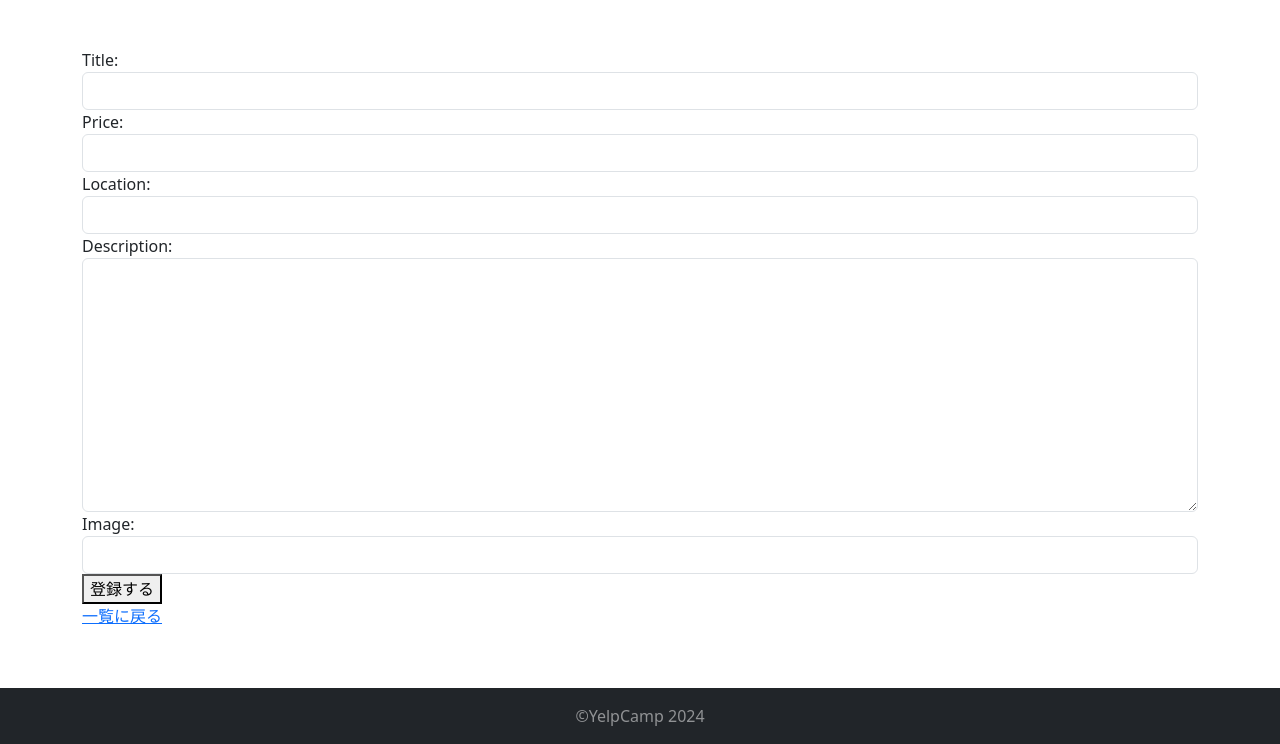
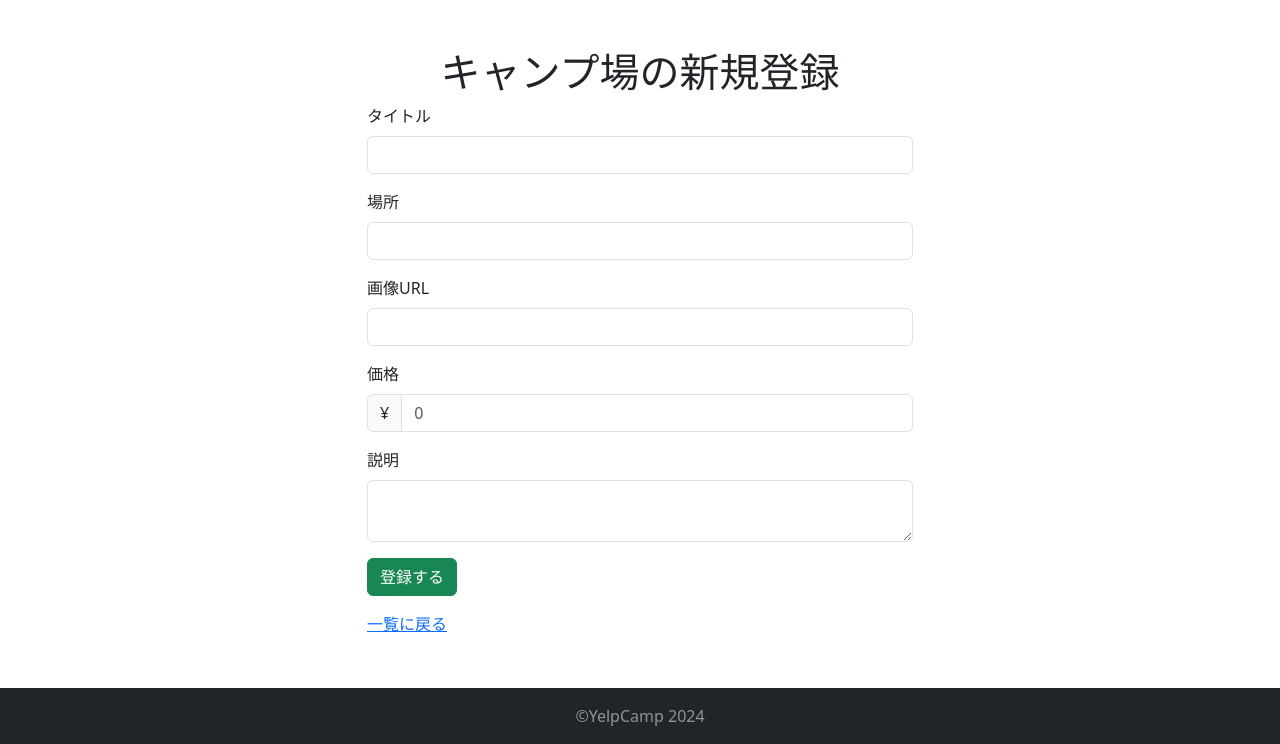
Before and after one commit to yukimnb/yelpcamp-django, a Django app: page /campgrounds/create/ in a window 1280 px wide. Shown: the part 56-800 px from the top of the page. Run offline with Django 4.2, Linux system fonts and the light colour scheme.

Commit message:
新規登録フォームにスタイルを適用

```diff
--- a/YelpCamp/campgrounds/forms.py
+++ /dev/null
@@ -1,14 +0,0 @@
-from django.forms import ModelForm
-
-from .models import Campground
-
-
-class CreateForm(ModelForm):
-    class Meta:
-        model = Campground
-        fields = "__all__"
-
-    def __init__(self, *args, **kwargs):
-        super().__init__(*args, **kwargs)
-        for field in self.fields.values():
-            field.widget.attrs.update({"class": "form-control"})
--- a/YelpCamp/campgrounds/templates/create.html
+++ b/YelpCamp/campgrounds/templates/create.html
@@ -5,11 +5,46 @@
 
 <!-- Avoid Prettier -->
 {% block contents %}
-<form method="POST" enctype="multipart/form-data">
-  {% csrf_token %} {% for field in form %}
-  <div>{{ field.label_tag }} {{ field }}</div>
-  {% endfor %}
-  <button>登録する</button>
-</form>
-<a href="{% url 'campgrounds:list' %}">一覧に戻る</a>
+<div class="row">
+  <h1 class="text-center">キャンプ場の新規登録</h1>
+  <div class="offset-3 col-6">
+    <form method="POST" enctype="multipart/form-data">
+      {% csrf_token %}
+      <div class="mb-3">
+        <label class="form-label" for="title">タイトル</label>
+        <input class="form-control" type="text" name="title" id="title" />
+      </div>
+      <div class="mb-3">
+        <label class="form-label" for="location">場所</label>
+        <input class="form-control" type="text" name="location" id="location" />
+      </div>
+      <div class="mb-3">
+        <label class="form-label" for="image">画像URL</label>
+        <input class="form-control" type="text" name="image" id="image" />
+      </div>
+      <div class="mb-3">
+        <label class="form-label" for="price">価格</label>
+        <div class="input-group">
+          <span class="input-group-text" id="price-label">&yen;</span>
+          <input
+            type="number"
+            class="form-control"
+            id="price"
+            placeholder="0"
+            aria-label="価格"
+            aria-describedby="price-label"
+            name="price" />
+        </div>
+      </div>
+      <div class="mb-3">
+        <label class="form-label" for="description">説明</label>
+        <textarea class="form-control" name="description" id="description"></textarea>
+      </div>
+      <div class="mb-3">
+        <button class="btn btn-success">登録する</button>
+      </div>
+    </form>
+    <a href="{% url 'campgrounds:list' %}">一覧に戻る</a>
+  </div>
+</div>
 {% endblock contents %}
--- a/YelpCamp/campgrounds/templates/detail.html
+++ b/YelpCamp/campgrounds/templates/detail.html
@@ -5,6 +5,7 @@
 
 <!-- Avoid Prettier -->
 {% block contents %}
+
 <h1>{{ campground.title }}</h1>
 <h2>{{ campground.location }}</h2>
 <p>{{ campground.price }}</p>
--- a/YelpCamp/campgrounds/views.py
+++ b/YelpCamp/campgrounds/views.py
@@ -2,7 +2,6 @@ from django.contrib import messages
 from django.urls import reverse_lazy
 from django.views import generic
 
-from .forms import CreateForm
 from .models import Campground
 
 
@@ -11,19 +10,21 @@ class ListCampground(generic.ListView):
     template_name = "list.html"
     context_object_name = "campgrounds"
 
+    def get_queryset(self):
+        return Campground.objects.all().order_by("id")
+
 
 class DetailCampground(generic.DetailView):
     model = Campground
     template_name = "detail.html"
     context_object_name = "campground"
     pk_url_kwarg = "id"
-    print(vars(model))
 
 
 class CreateCampground(generic.CreateView):
     model = Campground
     template_name = "create.html"
-    form_class = CreateForm
+    fields = ["title", "price", "location", "description", "image"]
     success_url = reverse_lazy("campgrounds:list")
 
     def form_valid(self, form):
@@ -39,10 +40,9 @@ class EditCampground(generic.UpdateView):
     model = Campground
     template_name = "edit.html"
     pk_url_kwarg = "id"
-    form_class = CreateForm
+    fields = ["title", "price", "location", "description", "image"]
 
     def get_success_url(self):
-        print(vars(self))
         return reverse_lazy("campgrounds:detail", kwargs={"id": self.kwargs["id"]})
 
     def form_valid(self, form):
```
